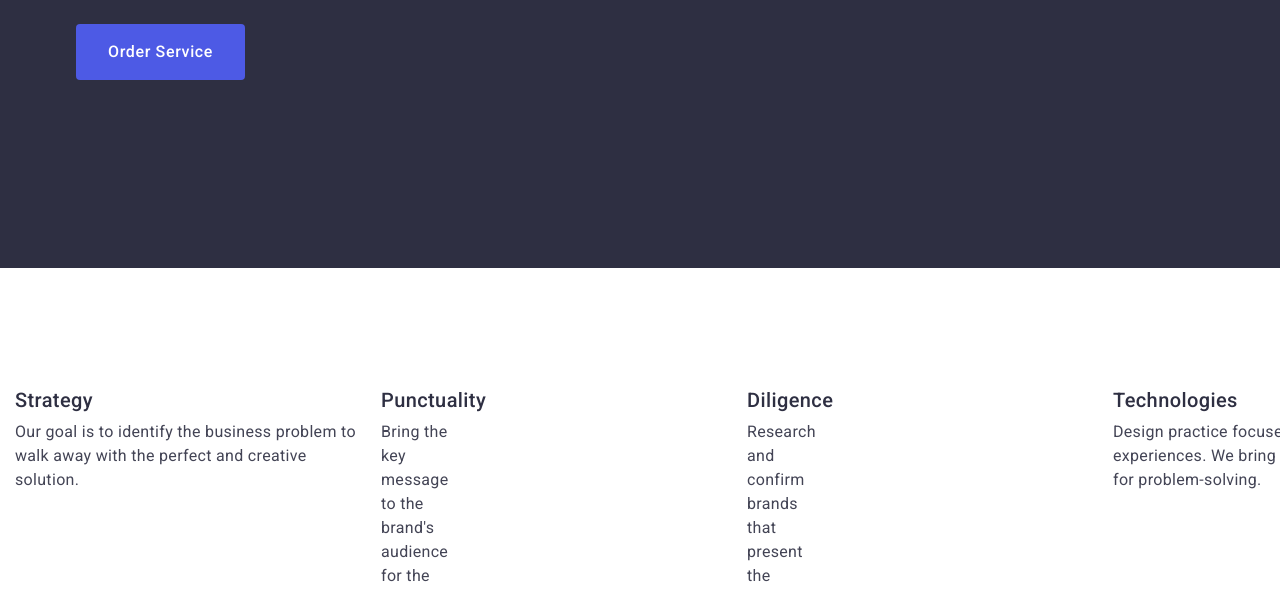
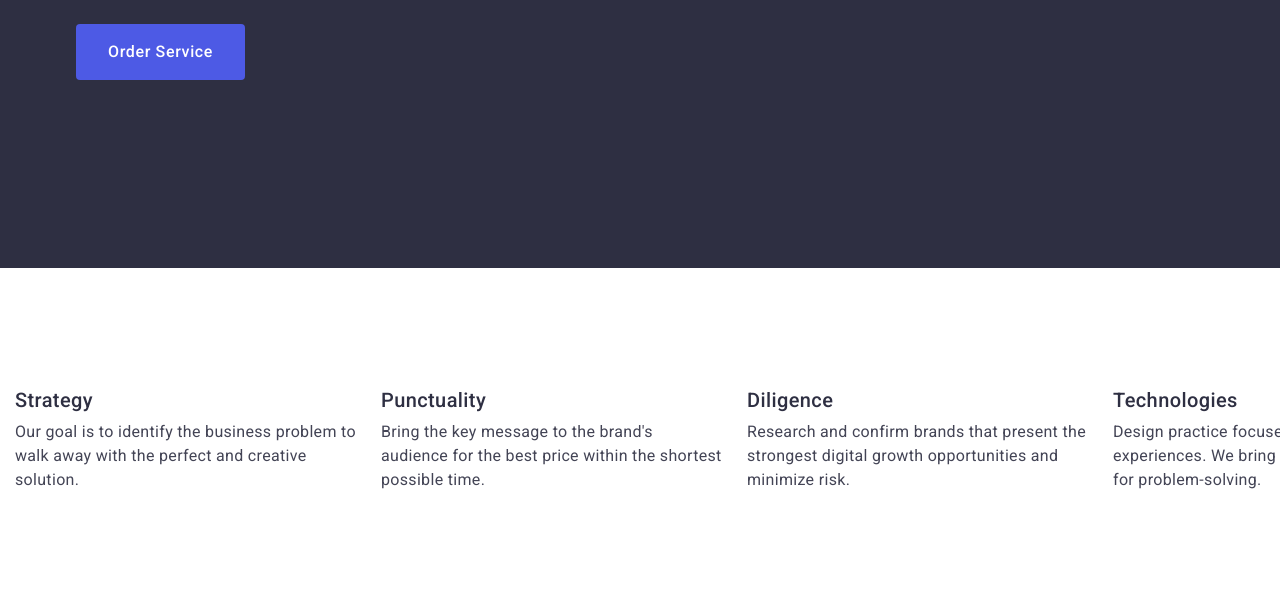
Before and after one commit to kefllr/goit-markup-hw-03, a plain HTML site: page index.html in a window 1280 px wide. Shown: the part 357-948 px from the top of the page. Drawn offline with nearby package versions, Linux system fonts and the light colour scheme.

Commit message:
goit-markup-hw-03

```diff
--- a/css/styles.css
+++ b/css/styles.css
@@ -156,9 +156,6 @@ button:focus{
 .item-advan{
     width: calc((100% - 72px) / 4);
 }
-.q{
-    width: calc((100% - 72px) / 4);
-}
 .title-advan{
     font-weight: 500;
     font-size: 20px;
--- a/index.html
+++ b/index.html
@@ -57,7 +57,7 @@
             <h2 class="visually-hidden">Advantages</h2>
 
             <ul class="list-advan">
-                <li class="item-advan item-advan-first">
+                <li class="item-advan">
                     <h3 class="title-advan">Strategy</h3>
                     <p class="page-advan">
                     Our goal is to identify the business
@@ -67,19 +67,19 @@
 
                 <li class="item-advan">
                     <h3 class="title-advan">Punctuality</h3>
-                    <p class="page-advan q">
+                    <p class="page-advan">
                         Bring the key message to the brand's audience for the best price within the shortest possible time.
                     </p>
                 </li>
 
                 <li class="item-advan">
                     <h3 class="title-advan">Diligence</h3>
-                    <p class="page-advan q">
+                    <p class="page-advan">
                         Research and confirm brands that present the strongest digital growth opportunities and minimize risk.
                     </p>
                 </li>
 
-                <li class="item-advan q">
+                <li class="item-advan">
                     <h3 class="title-advan">Technologies</h3>
                     <p class="page-advan">
                         Design practice focused on digital experiences. We bring forth a deep passion for problem-solving.
```
